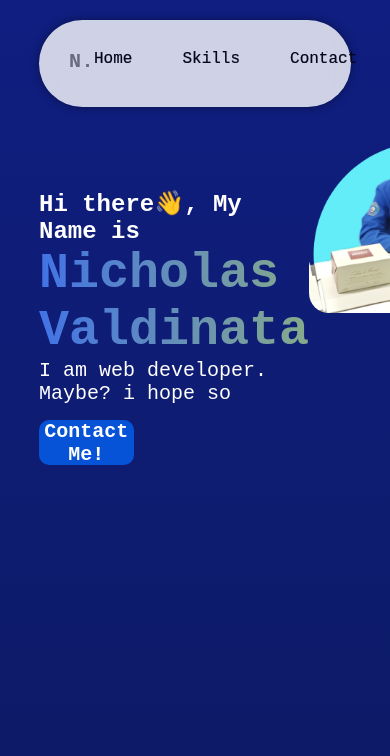
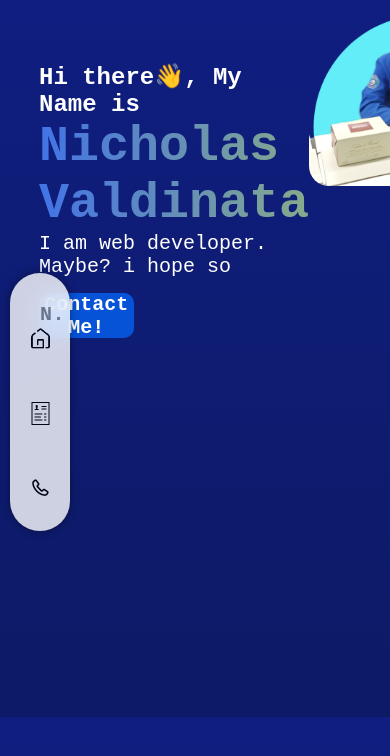
Before and after one commit to EnnVyy7/ennvyy7.github.io, a plain HTML site: page index.html in a window 390 px wide. Shown: the top 756 px of the page. Drawn offline with Linux system fonts and the light colour scheme; a web font is replaced by a local one.

Commit message:
interface mobile

```diff
--- a/index.html
+++ b/index.html
@@ -26,9 +26,18 @@
       <span class="logo">N.</span>
 
       <div class="nav-menu">
-        <a class="nav-items" href="/index.html">Home</a>
-        <a class="nav-items" href="#">Skills</a>
-        <a class="nav-items" href="#">Contact</a>
+        <a class="nav-items" href="/index.html"
+          ><img src="icons8-home-48.png" alt="Home" class="icon" />
+          <span>Home</span>
+        </a>
+        <a class="nav-items" href="#"
+          ><img src="icons8-resume-50.png" alt="Skills" class="icon" />
+          <span>Skills</span>
+        </a>
+        <a class="nav-items" href="#">
+          <img src="icons8-telephone-50.png" alt="Contact" class="icon" />
+          <span>Contact</span>
+        </a>
       </div>
     </nav>
 
--- a/style.css
+++ b/style.css
@@ -87,6 +87,13 @@ nav {
   -webkit-text-stroke: 0.2px black;
   font-weight: 350;
   transition: all 0.5s ease-in-out;
+  display: flex;
+  justify-content: center;
+  align-items: center;
+}
+
+.icon {
+  width: 25px;
 }
 
 .nav-items:hover {
@@ -175,7 +182,22 @@ main {
   }
 }
 
-/* body.dark{
-background-color: black !important;
-background: none;
-} */
+@media screen and (max-width: 480px) {
+  nav {
+    display: flex;
+    flex-direction: column;
+    justify-content: space-between;
+    width: 10%;
+    top: 30%;
+    position: absolute;
+    left: 10px;
+  }
+
+  .nav-menu {
+    flex-direction: column;
+  }
+
+  .nav-items span {
+    display: none;
+  }
+}
```
Also changed, not shown: icons8-home-48.png (added), icons8-resume-50.png (added), icons8-telephone-50.png (added).
